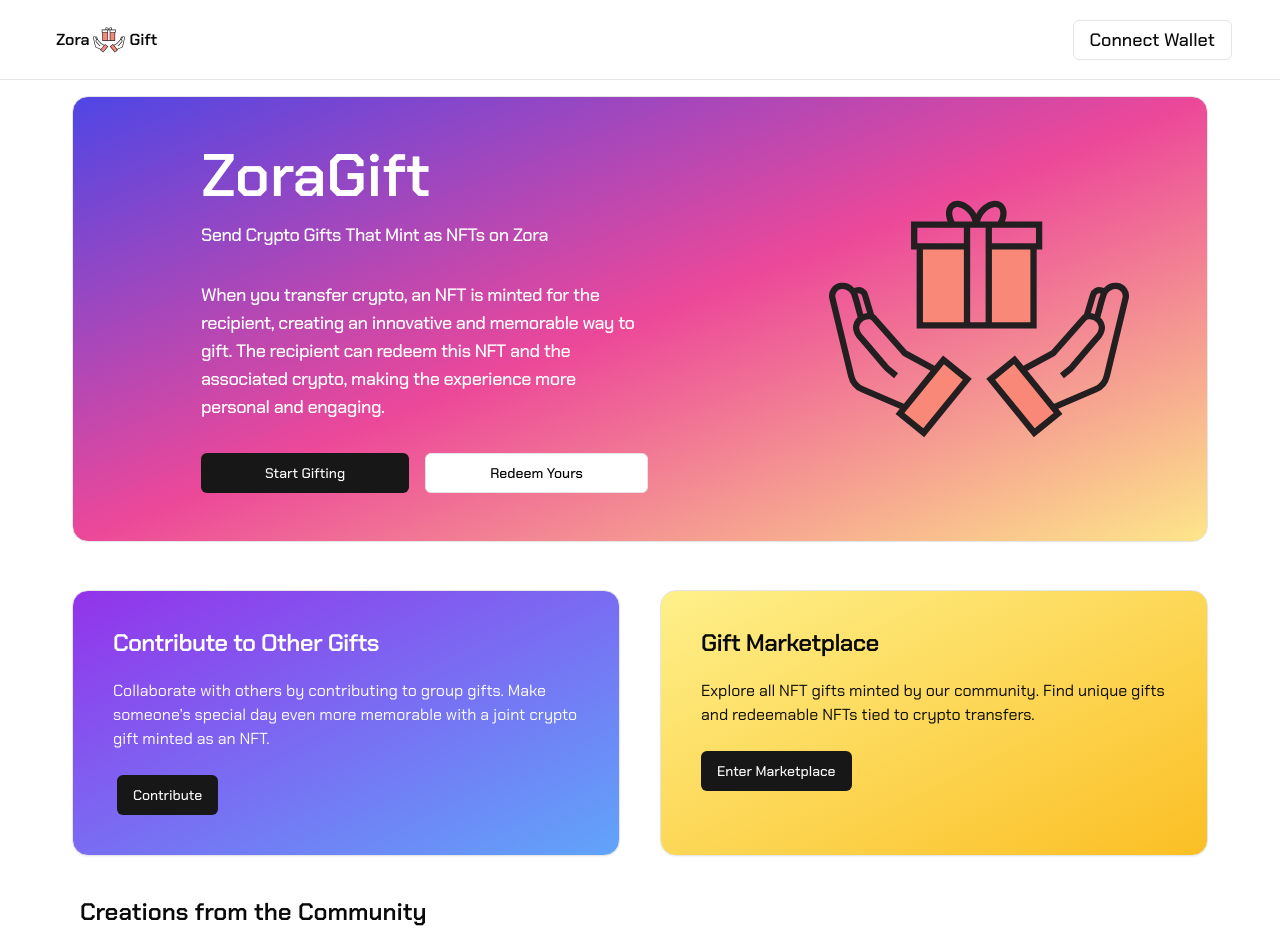
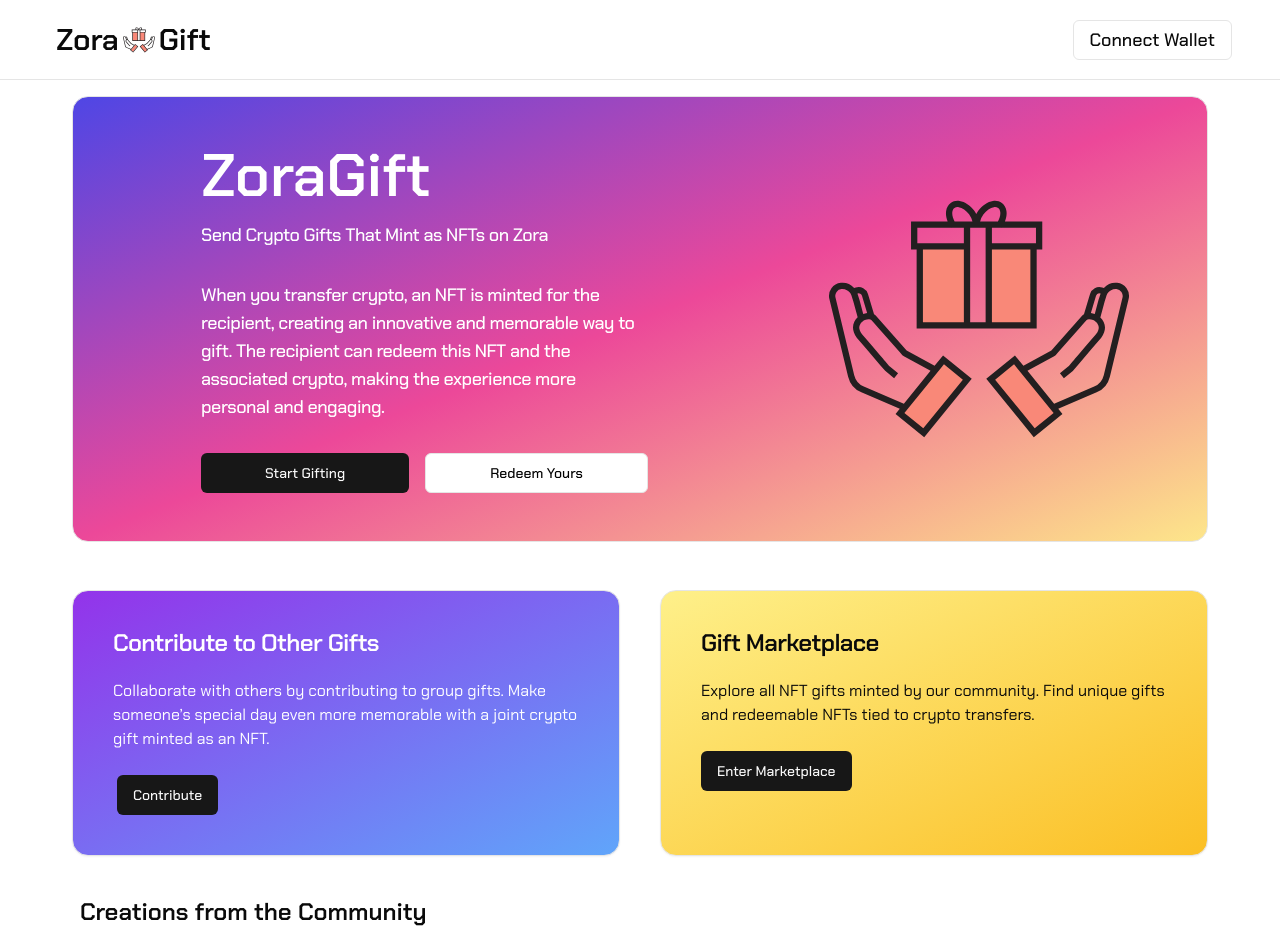
Before and after one commit to mujahid002/ZoraGift, a Next.js app: page / in a window 1280 px wide. Built offline with nearby package versions, Linux system fonts and the light colour scheme; no server answers.

Commit message:
updated text size

```diff
--- a/components/layout/logo.tsx
+++ b/components/layout/logo.tsx
@@ -4,20 +4,24 @@
 interface LogoProps {
   text: string;
 }
+
 export function Logo({ text }: LogoProps) {
   return (
     <Link
       href="/"
-      className=" ml-2 text-base transition-colors hover:text-primary font-bold"
+      className="ml-2 transition-colors hover:text-primary font-bold text-2xl"
     >
-      <div className="flex">
+      <div className="flex text-3xl items-center">
         <div className="ml-1 m-1">Zora</div>
-        <LogoSVG />
+        <div className="w-8 h-8">
+          <LogoSVG />
+        </div>
         <div className="ml-1 m-1">Gift</div>
       </div>
     </Link>
   );
 }
+
 
 export const LogoSVG = () => {
   return (
```
